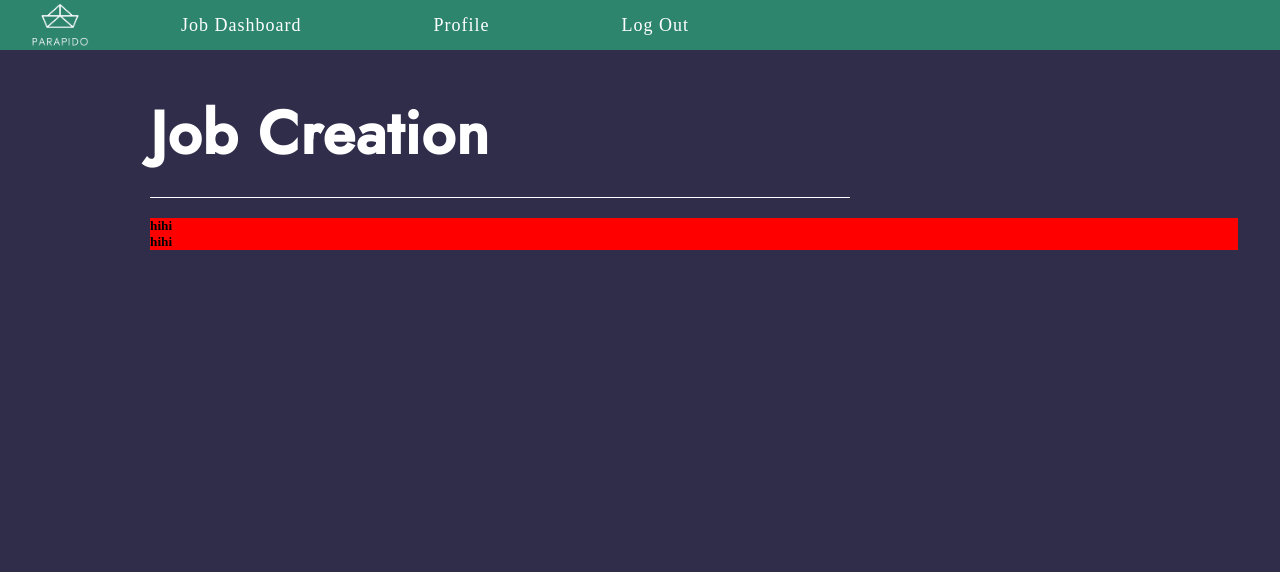
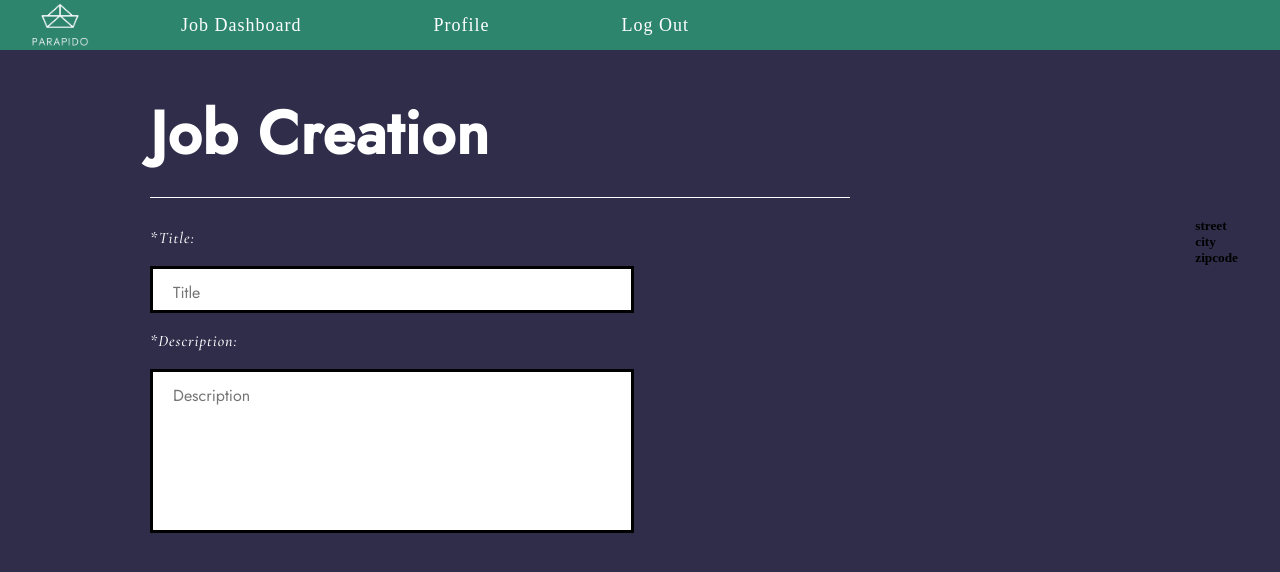
Before and after one commit to Mariie97/Capstone-QWERTY-Dev-Solutions-Team, a React (Create React App) app in the folder parapido-gui/: page /jobcreation in a window 1280 px wide. Shown: the top 572 px of the page. Built offline with nearby package versions, Linux system fonts and the light colour scheme.

Commit message:
finished styling for the left 2 inputs of title and description in the left body container

```diff
--- a/parapido-gui/src/Components/JobCreation.js
+++ b/parapido-gui/src/Components/JobCreation.js
@@ -14,23 +14,23 @@ export class JobCreation extends Component {
                  <h1 className="job-creation-page-header"> Job Creation </h1>
 
                 <div className="big-flexbox-for-2-flexbox-containers">
-                    <div>
-                        <h5> hi</h5>
-                        <h5> hi</h5>
+                    <div className="left-body-container-1-job-creation">
+                        <label className="label-job-creation"> *Title: </label>
+                        <input className="input-1-job-creation" type="text" id="title" name="title" placeholder="Title"></input>
+                        <label className="label-job-creation"> *Description: </label>
+                        <textarea className="input-2-job-creation" type="text" id="description" name="description" placeholder="Description"></textarea>
                     </div>
                     <div>
-                        <h5> hi </h5>
-                        <h5> hi </h5>
+                        <h5> street </h5>
+                        <h5> city </h5>
+                        <h5> zipcode </h5>
                     </div>
 
                 </div>
-
-
-
-
             </React.Fragment>
         )
     }
 }
 
+
 export default JobCreation
--- a/parapido-gui/src/Layouts/JobCreation.css
+++ b/parapido-gui/src/Layouts/JobCreation.css
@@ -19,12 +19,84 @@
     margin-left: 150px
 }
 
-/* first 5 boxes of label input better knowns as the center of the layout */
+/* first 5 boxes of label input better known as the center body of the layout */
 
 .big-flexbox-for-2-flexbox-containers{
 	display: flex;
-	background-color: red;
+
+	/* testing purposes */
+
+	/* background-color: red; */
 	width: 85%;
 	margin-left: 150px;
 	flex-direction: row;
+	justify-content: space-between;
 }
+
+/* title and description */
+
+.left-body-container-1-job-creation{
+	display: flex;
+    flex-direction: column;
+    line-height: 2.5;
+    text-align: left;
+}
+
+/* all labels have the same style */
+
+.label-job-creation{
+  	font-family: "Cormorant Garamond";
+	font-style: italic;
+    font-weight: 400;
+    font-size: 16px;
+    color: white;
+	letter-spacing: 1px;
+}
+
+/* title input */
+
+.input-1-job-creation{
+	font-family: "Jost";
+	width: 200%;
+	padding: 12px 20px;
+	padding-bottom: 6px;
+	margin: 8px 0;
+	box-sizing: border-box;
+	border: 3px solid black;
+	outline: none;
+	font-size: 16px;
+	display: inline;
+}
+
+.input-1-job-creation:focus{
+		background-color: #FFEBCC;
+}
+
+/* description textarea */
+
+.input-2-job-creation{
+	font-family: "Jost";
+	width: 200%;
+	word-wrap: break-word;
+	padding: 12px 20px;
+	padding-bottom: 100px;
+	margin: 8px 0;
+	box-sizing: border-box;
+	border: 3px solid black;
+	outline: none;
+	font-size: 16px;
+	display: inline;
+	resize:none;
+}
+
+.input-2-job-creation:focus{
+		background-color: #FFEBCC;
+}
+
+
+.right-body-container-2-job-creation{
+	display: flex;
+    flex-direction: column;
+    line-height: 2.5;
+    text-align: left;
+}
```
